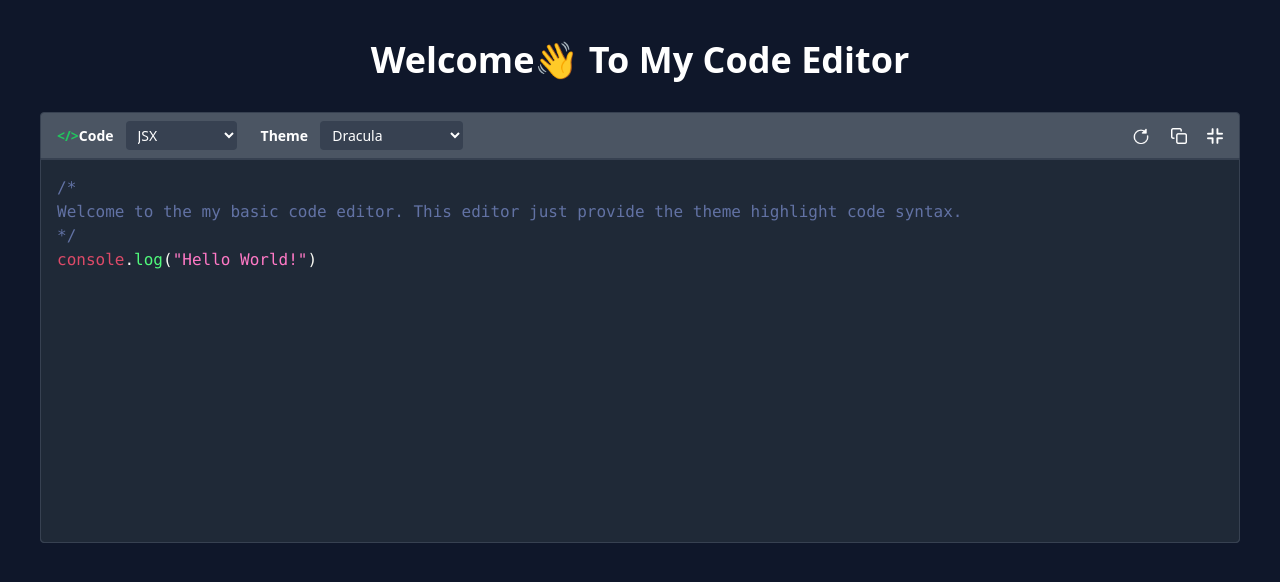
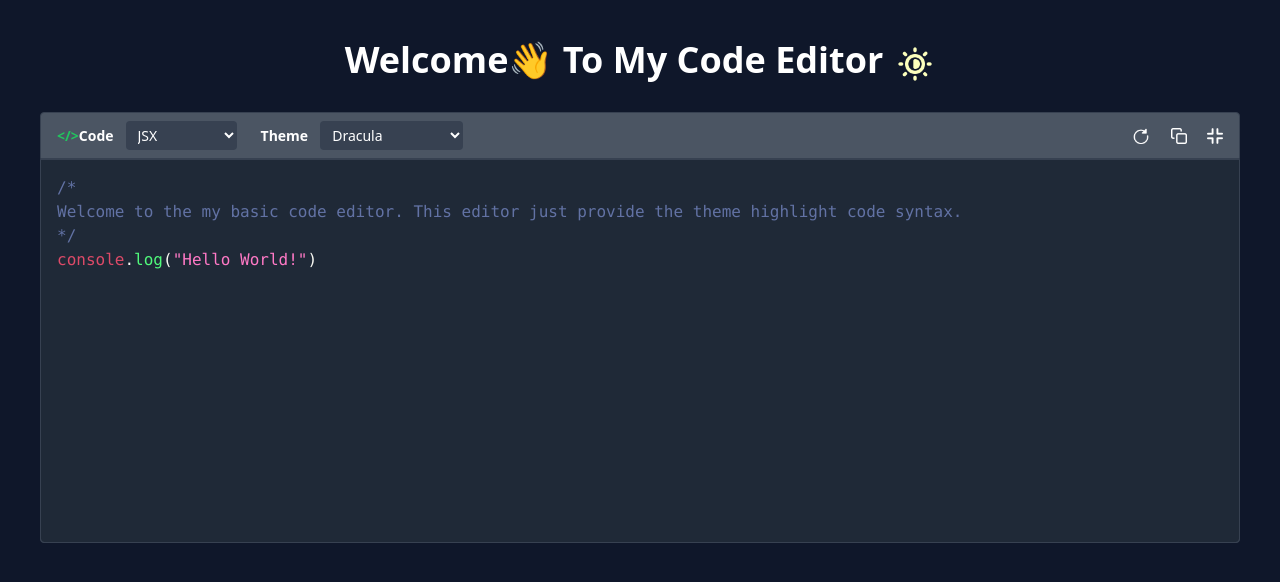
Before and after one commit to SaileshVerma/my-code-editor, a React (Create React App) app: page / in a window 1280 px wide. Shown: the top 582 px of the page. Built offline with nearby package versions, Linux system fonts and the light colour scheme.

Commit message:
added dark and light mode

```diff
--- a/src/App.tsx
+++ b/src/App.tsx
@@ -1,13 +1,39 @@
+import { useState } from "react";
 import { CodeEditor } from "./components/CodeEditor";
 
+import SunIcon from "./assets/sun.png";
+import MoonIcon from "./assets/moon.png";
+
 function App() {
+  const [isDarkMode, setDarkMode] = useState(true);
+
+  const toggleMode = () => {
+    setDarkMode((dark) => !dark);
+  };
+
   return (
-    <div className="bg-slate-900 h-screen w-full">
+    <div
+      className={`h-screen w-full transition-all duration-400 ${
+        isDarkMode ? "bg-slate-900" : "bg-slate-100"
+      }`}
+    >
       <div className="flex flex-col items-center p-10">
-        <h1 className="text-white text-4xl font-bold text-center">
-          Welcome👋 To My Code Editor
-        </h1>
-        <CodeEditor />
+        <div className="flex flex-row items-center justify-center gap-3">
+          <h1
+            className={` text-4xl font-bold text-center ${
+              isDarkMode ? "text-white" : "text-gray-700"
+            }`}
+          >
+            Welcome👋 To My Code Editor
+          </h1>
+          <div
+            className="cursor-pointer transition-all pt-1 duration-700 h-10 w-10"
+            onClick={toggleMode}
+          >
+            <img alt="mode" src={isDarkMode ? SunIcon : MoonIcon} />
+          </div>
+        </div>
+        <CodeEditor isDarkMode={isDarkMode} />
       </div>
     </div>
   );
--- a/src/components/CodeEditor.tsx
+++ b/src/components/CodeEditor.tsx
@@ -8,7 +8,7 @@ import { LanguageBundlesList } from "../utils/constants/languages_list";
 import { getThemeObject } from "../utils/helpers/get_theme_on_value";
 import { EditorHeaderComponent } from "./EditorHeader";
 
-export const CodeEditor = () => {
+export const CodeEditor = ({ isDarkMode }: { isDarkMode: boolean }) => {
   const codeRef = useRef<HTMLTextAreaElement>(null);
 
   const [currentLanguage, setCurrentLanguage] = useState(
@@ -40,12 +40,13 @@ export const CodeEditor = () => {
 
   return (
     <div
-      className={`flex flex-col pt-8 transition-all duration-500 ${
+      className={`flex flex-col pt-8 transition-all duration-400 ${
         isFullScreen ? "h-full w-full" : "h-1/2 w-1/2"
       }`}
     >
       <EditorHeaderComponent
         code={code}
+        isDarkMode={isDarkMode}
         currentLanguage={currentLanguage}
         isFullScreen={isFullScreen}
         fullScreenHandler={fullScreenHandler}
@@ -73,7 +74,9 @@ export const CodeEditor = () => {
             <div
               className={`absolute  transition-all duration-500 ${
                 isFullScreen ? "h-64 lg:h-96" : "h-64"
-              } z-2 w-full p-4 bg-gray-800 font-mono border select-none border-gray-700 rounded-b overflow-hidden`}
+              } z-2 w-full p-4 ${
+                isDarkMode ? "bg-gray-800" : "bg-gray-200"
+              }  font-mono border select-none border-gray-700 rounded-b overflow-hidden`}
             >
               {tokens.map((line, i) => {
                 return (
--- a/src/components/EditorHeader.tsx
+++ b/src/components/EditorHeader.tsx
@@ -10,6 +10,7 @@ import { useState } from "react";
 interface EditorHeaderProps {
   code: string;
   isFullScreen: boolean;
+  isDarkMode: boolean;
   currentLanguage: LanguageBundle;
   setCurrentLanguage: React.Dispatch<React.SetStateAction<LanguageBundle>>;
   fullScreenHandler: () => void;
@@ -19,6 +20,7 @@ interface EditorHeaderProps {
 
 export const EditorHeaderComponent = ({
   code,
+  isDarkMode,
   isFullScreen,
   currentLanguage,
   setCurrentLanguage,
@@ -38,7 +40,11 @@ export const EditorHeaderComponent = ({
   };
 
   return (
-    <div className="bg-gray-600 border rounded-t border-gray-700 p-2 px-4">
+    <div
+      className={` border rounded-t border-gray-700 p-2 px-4
+    ${isDarkMode ? "bg-gray-600" : "bg-gray-500"}
+    `}
+    >
       <div className="flex flex-col-reverse md:flex-row  text-white justify-between text-sm">
         <div className="flex gap-3 md:gap-6 flex-col md:flex-row">
           <div className="flex items-center">
```
Also changed, not shown: src/assets/moon.png (added), src/assets/sun.png (added).
